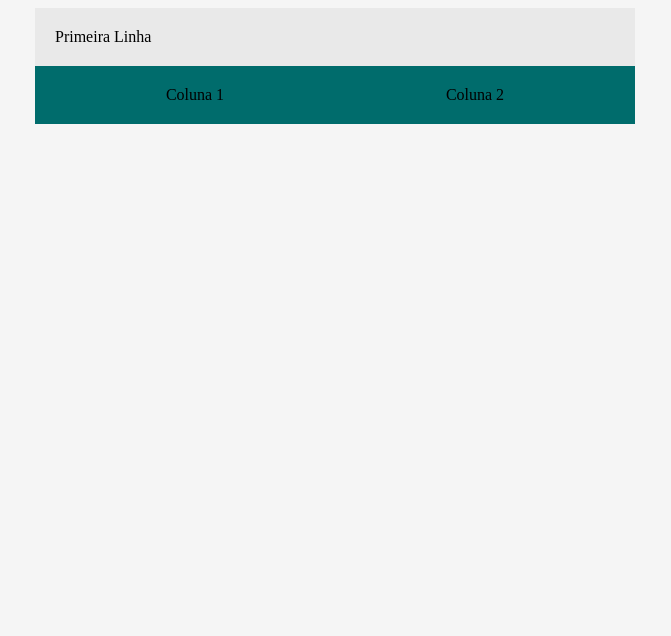
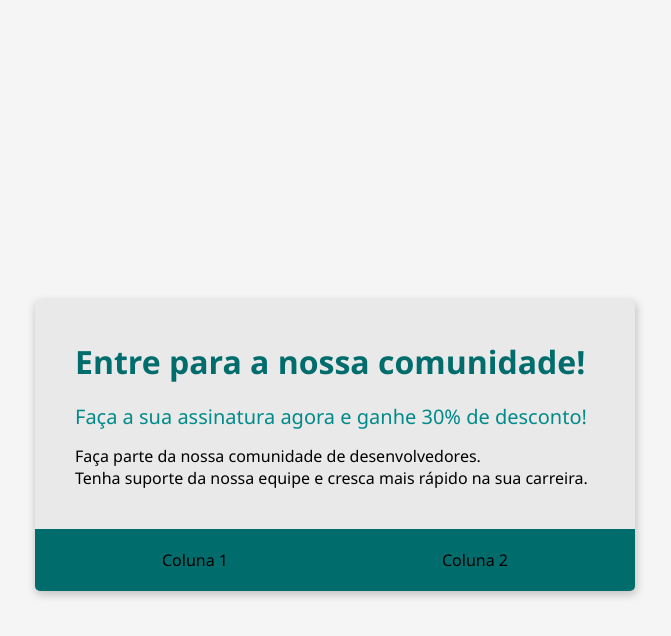
Before and after one commit to lucasmorikawaa/bootcamp-devjr-modulo02, a plain HTML site: page index.html in a window 1280 px wide. Shown: the whole page, without its empty margins (305-976 px from the left). Drawn offline with Linux system fonts and the light colour scheme.

Commit message:
closes #3 - Criando o cabecalho

```diff
--- a/index.html
+++ b/index.html
@@ -8,17 +8,23 @@
     <style>
             body {
                 background-color: #F5F5F5;
+                font-family: 'Segoe UI', Tahoma, Geneva, Verdana, sans-serif;
             }
 
             .container {
                 background-color: #E9E9E9;
                 margin: auto;
+                margin-top: 300px;
 
                 width: 600px;
+
+                box-shadow: 1px 3px 8px 1px rgba(0, 0, 0, 0.2);
+                border-radius: 5px;
+                overflow: hidden;
             }
 
             .header {
-                padding: 20px;
+                padding: 40px;
             }
 
             .flex-container {
@@ -27,13 +33,37 @@
                 justify-content: space-around;
                 padding: 20px;
             }
+
+            .header-title {
+                color: #006C6C;
+                font-size: 32px;
+                font-weight: 700;
+                margin-bottom: 20px;
+            }
+
+            .header-subtitle {
+                color: #008A89;
+                font-size: 20px;
+                font-weight: 500;
+                margin-bottom: 15px;
+            }
+
     </style>
 
 </head>
 <body>
     <div class="container">
         <div class="header">
-            Primeira Linha
+            <div class="header-title">
+                Entre para a nossa comunidade!
+            </div>
+            <div class="header-subtitle">
+                    Faça a sua assinatura agora e ganhe 30% de desconto!
+            </div>
+            <div>
+                    Faça parte da nossa comunidade de desenvolvedores.<br>
+                    Tenha suporte da nossa equipe e cresca mais rápido na sua carreira.
+            </div>
         </div>
         <div class="flex-container">
             <div>
```
